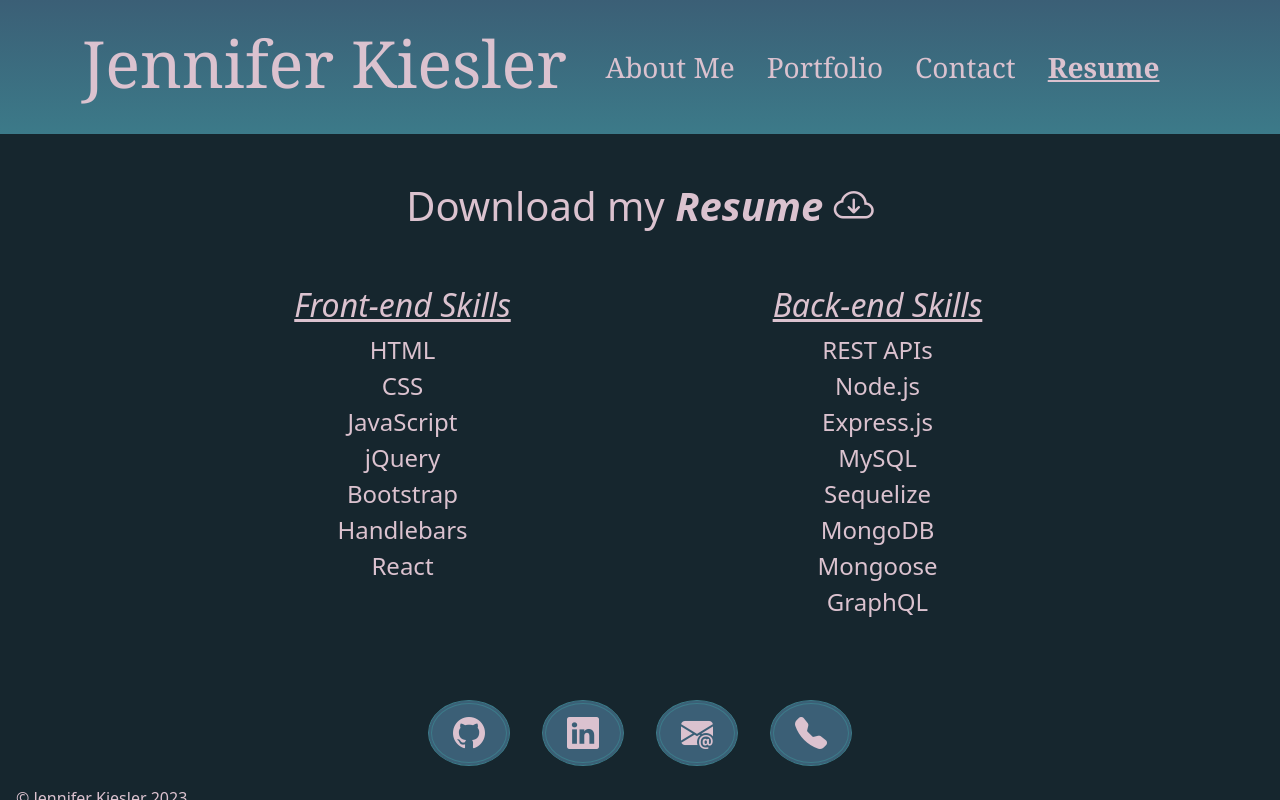
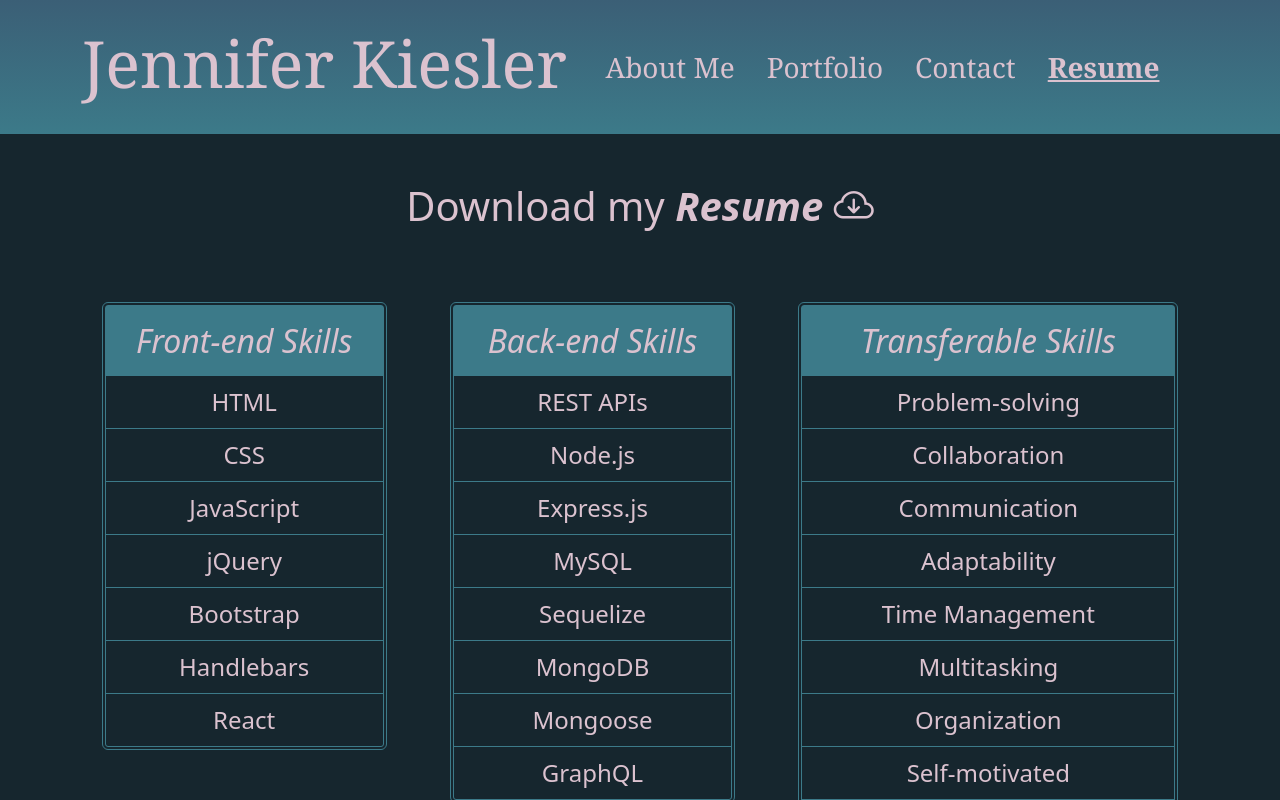
Before and after one commit to JenniferKiesler/kiesler-react-portfolio, a React (Create React App) app: page / in a window 1280 px wide. Both pictures are taken after a click on the link "Resume". Shown: the top 800 px of the page. Built offline with nearby package versions, Linux system fonts and the light colour scheme.

Commit message:
styles skills and adds transferable skills

```diff
--- a/src/App.css
+++ b/src/App.css
@@ -147,6 +147,21 @@ ul {
   list-style-type: none;
 }
 
+.list-group-item {
+  background: var(--backgroundColor);
+  color: var(--fontColor);
+  border-color: var(--navbarColor2)
+}
+
+#frontend, #backend, #transferable {
+  border: 4px double var(--navbarColor2);
+  background: var(--backgroundColor);
+}
+
+#frontend-header, #backend-header, #transferable-header {
+  background: var(--navbarColor2);
+}
+
 /* footer */
 footer a {
   color: var(--fontColor);
--- a/src/pages/resume.js
+++ b/src/pages/resume.js
@@ -6,30 +6,44 @@ const ResumePage = props => {
       <div className="row justify-content-center text-center mt-5">
         <h3 className="fs-1">Download my <a className="resume" href={Resume} download target="_blank" rel="noreferrer">Resume <i className="bi bi-cloud-arrow-down"></i></a></h3>
       </div>
-      <div className="row col justify-content-center text-center mt-5">
-        <div className="col-5">
-          <h3 className="fs-2 fst-italic text-decoration-underline">Front-end Skills</h3>
-          <ul className="fs-4 p-0">
-            <li>HTML</li>
-            <li>CSS</li>
-            <li>JavaScript</li>
-            <li>jQuery</li>
-            <li>Bootstrap</li>
-            <li>Handlebars</li>
-            <li>React</li>
+      <div className="row d-flex flex-wrap justify-content-around text-center mt-5">
+        <div id="frontend" className="card col-10 col-sm-5 col-lg-3 px-0 m-3 h-100">
+          <h3 id="frontend-header" className="fs-2 py-3 mb-0 fst-italic">Front-end Skills</h3>
+          <ul className="list-group list-group-flush border-top-0 w-100 fs-4 p-0">
+            <li className="list-group-item">HTML</li>
+            <li className="list-group-item">CSS</li>
+            <li className="list-group-item">JavaScript</li>
+            <li className="list-group-item">jQuery</li>
+            <li className="list-group-item">Bootstrap</li>
+            <li className="list-group-item">Handlebars</li>
+            <li className="list-group-item">React</li>
           </ul>
         </div>
-        <div className="col-5">
-          <h3 className="fs-2 fst-italic text-decoration-underline">Back-end Skills</h3>
-          <ul className="fs-4 p-0">
-            <li>REST APIs</li>
-            <li>Node.js</li>
-            <li>Express.js</li>
-            <li>MySQL</li>
-            <li>Sequelize</li>
-            <li>MongoDB</li>
-            <li>Mongoose</li>
-            <li>GraphQL</li>
+        <div id="backend" className="card col-10 col-sm-5 col-lg-3 px-0 m-3 h-100">
+          <h3 id="backend-header" className="fs-2 py-3 mb-0 fst-italic">Back-end Skills</h3>
+          <ul className="list-group list-group-flush border-top-0 w-100 fs-4 p-0">
+            <li className="list-group-item">REST APIs</li>
+            <li className="list-group-item">Node.js</li>
+            <li className="list-group-item">Express.js</li>
+            <li className="list-group-item">MySQL</li>
+            <li className="list-group-item">Sequelize</li>
+            <li className="list-group-item">MongoDB</li>
+            <li className="list-group-item">Mongoose</li>
+            <li className="list-group-item">GraphQL</li>
+          </ul>
+        </div>
+        <div id="transferable" className="card col-10 col-sm-6 col-lg-4 px-0 m-3 h-100">
+          <h3 id="transferable-header" className="fs-2 py-3 mb-0 fst-italic">Transferable Skills</h3>
+          <ul className="list-group list-group-flush border-top-0 w-100 fs-4 p-0">
+            <li className="list-group-item">Problem-solving</li>
+            <li className="list-group-item">Collaboration</li>
+            <li className="list-group-item">Communication</li>
+            <li className="list-group-item">Adaptability</li>
+            <li className="list-group-item">Time Management</li>
+            <li className="list-group-item">Multitasking</li>
+            <li className="list-group-item">Organization</li>
+            <li className="list-group-item">Self-motivated</li>
+            <li className="list-group-item">Decision-making</li>
           </ul>
         </div>
       </div>
```
